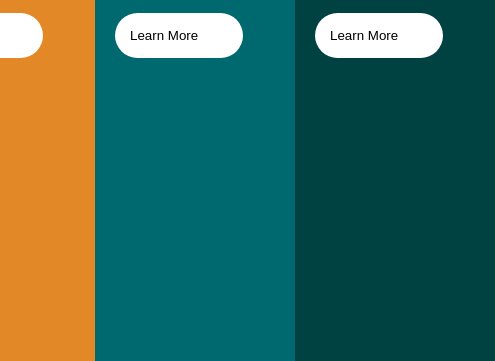
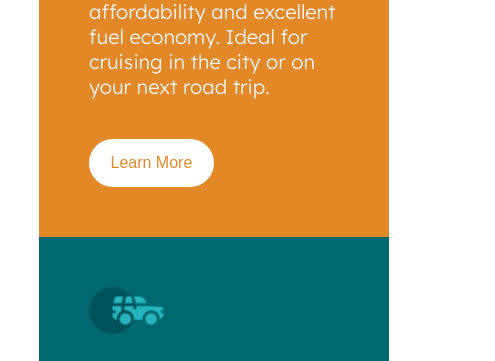
Before and after one commit to Arthurinfinit/Colunas, a plain HTML site: page index.html in a window 390 px wide. Shown: the part 318-679 px from the top of the page, 495 px wide, since content can reach past the window. Drawn offline with Linux system fonts and the light colour scheme.

Commit message:
Update style.css

```diff
--- a/style.css
+++ b/style.css
@@ -11,59 +11,112 @@ body{
     justify-content: center;
     align-items: center;
     height: 100vh;
-    margin: 0px;
+    margin: 0;
     background-color: var(--Transparentwhite);
 }
 
-.caixa{
-    display: grid;
-    grid-template-columns: 200px 200px 200px;
-    height: 90%;
+img{
+    width: 30%;
 }
 
-.caixinha1 .caixinha2 .caixinha3{
+.caixa{
+    display: flex;
+    justify-content: space-between;
+    width: 80%;
+    height: 50%;
+}
+
+.caixinha1, .caixinha2, .caixinha3{
     display: flex;
     flex-direction: column;
     justify-content: space-between; /* Garante que o conteúdo e o botão fiquem em posições separadas */
-    padding: 20px;
+    padding: 50px;
+    height: 100%;
+    width: 30%;
 }
+
 .caixinha1{
     background-color: var(--Brightorange);
-    padding: 20px;
+
     border-top-left-radius: 10px;
     border-bottom-left-radius: 10px;
 }
 
 .caixinha2{
     background-color: var(--Darkcyan);
-    padding: 20px;
+
 }
 
 .caixinha3{
     background-color: var(--Verydarkcyan);
-    padding: 20px;
     border-bottom-right-radius: 10px;
     border-top-right-radius: 10px;
 }
 
 p{
+    font-size: 20px;
+    font-weight: 300;
     color: var(--Verylightgray);
     font-family: "Lexend Deca", serif;
-    width: 400;
+    margin-bottom: auto;
 }
 
 h1{
-    color: var(--Transparentwhite);
+    color: #ffffff;
     font-family: "Big Shoulders Display", serif;
-    width: 700;
+    margin-bottom: 10px;
+    font-size: 40px;
 }
 
 button {
-    display: flex;
-    width: 80%;
+    width: 50%;
     padding: 15px;
+    font-weight: 500;
     background-color: #ffffff;
     border-radius: 1000px;
-    border: 0px;
-    align-self: center; /* Centraliza o botão dentro da caixinha */
+    border: none;
+    font-size: 16px;
+    cursor: pointer;
+    transition: background-color 0.3s;
 }
+
+button:hover {
+    background-color: #f4f4f4;
+}
+
+.botao1{
+    color: var(--Brightorange)
+}
+
+.botao2 {
+    color: var(--Darkcyan);
+}
+
+.botao3{
+    color: var(--Verydarkcyan);
+}
+
+@media (max-width: 1100px) {
+    .caixa {
+        flex-direction: column; /* Coloca as caixas uma em cima da outra */
+        width: 80%; /* Ajusta a largura das caixas para caberem melhor */
+        height: 80%;
+    }
+
+    .caixinha1, .caixinha2, .caixinha3 {
+        width: 80%; /* Cada caixa ocupa 100% da largura da tela */
+        margin-bottom: 0px; /* Adiciona espaço entre as caixas */
+    }
+
+    button{
+        margin-top: 40px;
+    }
+
+    .caixinha1{
+        border-radius: 20px 20px 0 0;
+    }
+
+    .caixinha3{
+        border-radius: 0px 0px 20px 20px;
+    }
+}
```
